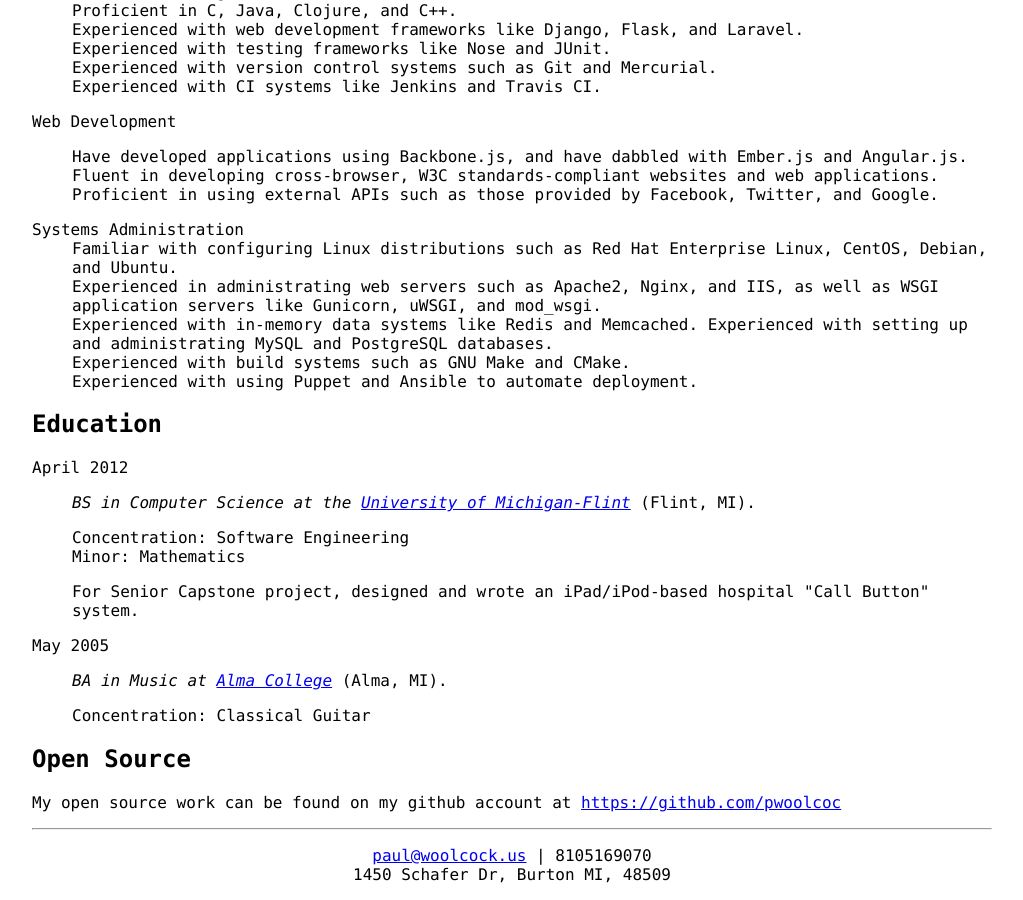
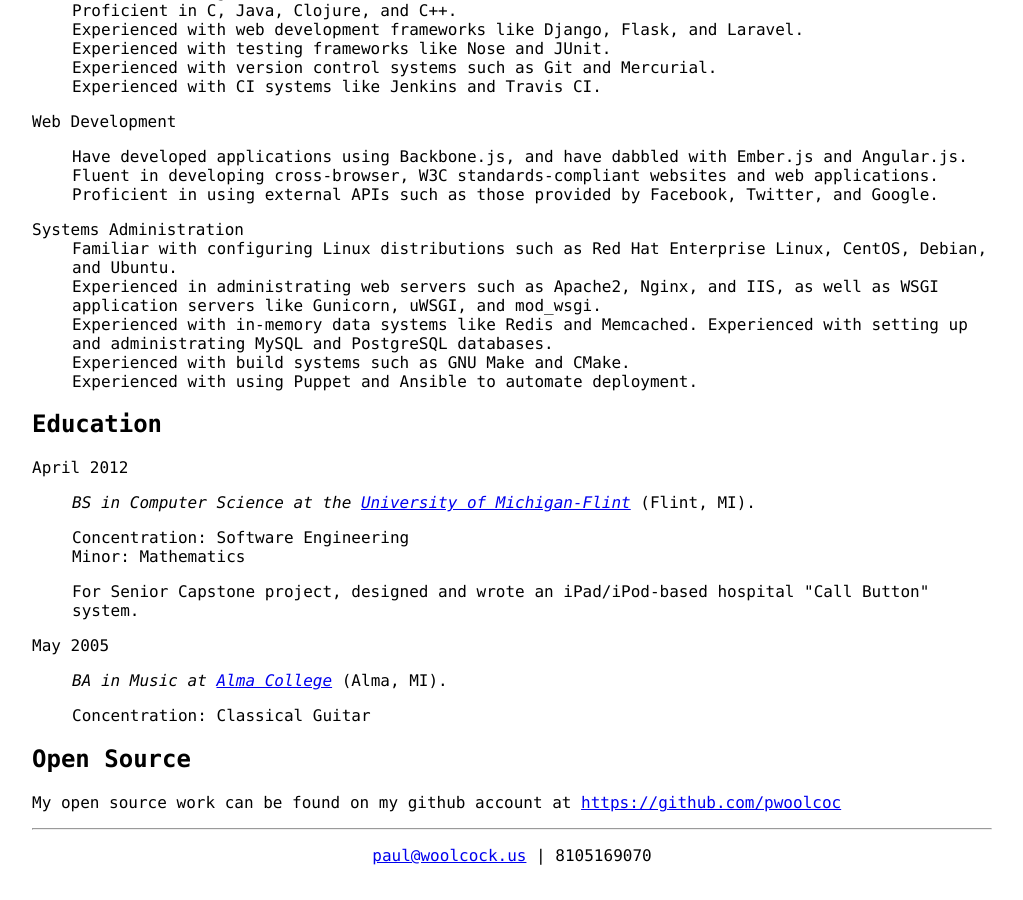
Before and after one commit to pwoolcoc/paul.woolcock.us, a Jekyll site: the page resume.html, which Jekyll copies as it is, in a window 1280 px wide and 900 px high, scrolled down 1205 px. Shown: the whole window, without its empty margins (128-1151 px from the left). Built offline with Jekyll 4.4.1, drawn with Linux system fonts in a browser that asks for light colours.

Commit message:
one last resume pupdate

```diff
--- a/resume.html
+++ b/resume.html
@@ -89,7 +89,7 @@
 h='&#x77;&#x6f;&#x6f;&#108;&#x63;&#x6f;&#x63;&#x6b;&#46;&#x75;&#x73;';a='&#64;';n='&#112;&#x61;&#x75;&#108;';e=n+a+h;
 document.write('<a h'+'ref'+'="ma'+'ilto'+':'+e+'">'+e+'<\/'+'a'+'>');
 // -->
-</script><noscript>&#112;&#x61;&#x75;&#108;&#32;&#x61;&#116;&#32;&#x77;&#x6f;&#x6f;&#108;&#x63;&#x6f;&#x63;&#x6b;&#32;&#100;&#x6f;&#116;&#32;&#x75;&#x73;</noscript> | 8105169070<br />1450 Schafer Dr, Burton MI, 48509</p>
+</script><noscript>&#112;&#x61;&#x75;&#108;&#32;&#x61;&#116;&#32;&#x77;&#x6f;&#x6f;&#108;&#x63;&#x6f;&#x63;&#x6b;&#32;&#100;&#x6f;&#116;&#32;&#x75;&#x73;</noscript> | 8105169070</p>
 </blockquote>
 </body>
 </html>
--- a/resume.txt
+++ b/resume.txt
@@ -128,4 +128,3 @@ https://github.com/pwoolcoc
 * * * * *
 
   paul@woolcock.us | 8105169070
-  1450 Schafer Dr, Burton MI, 48509
```
Also changed, not shown: 2 other files.
